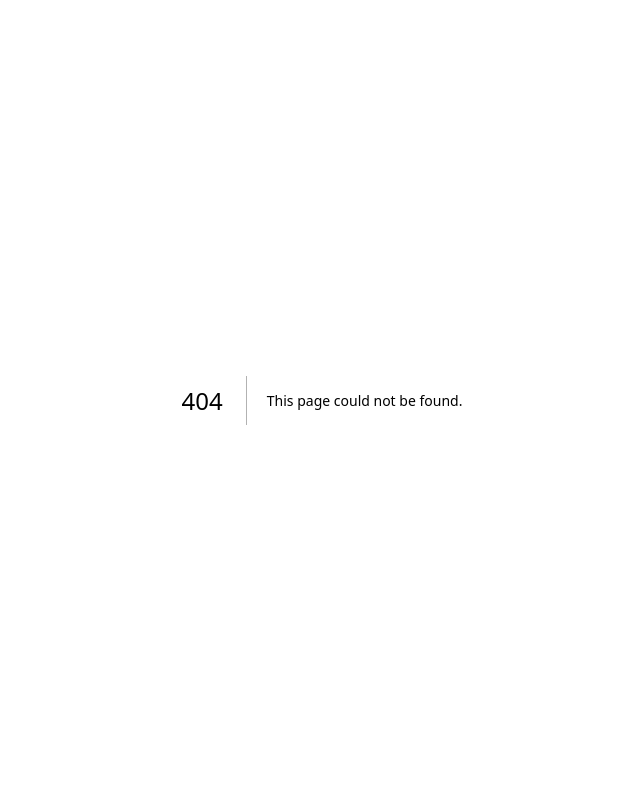
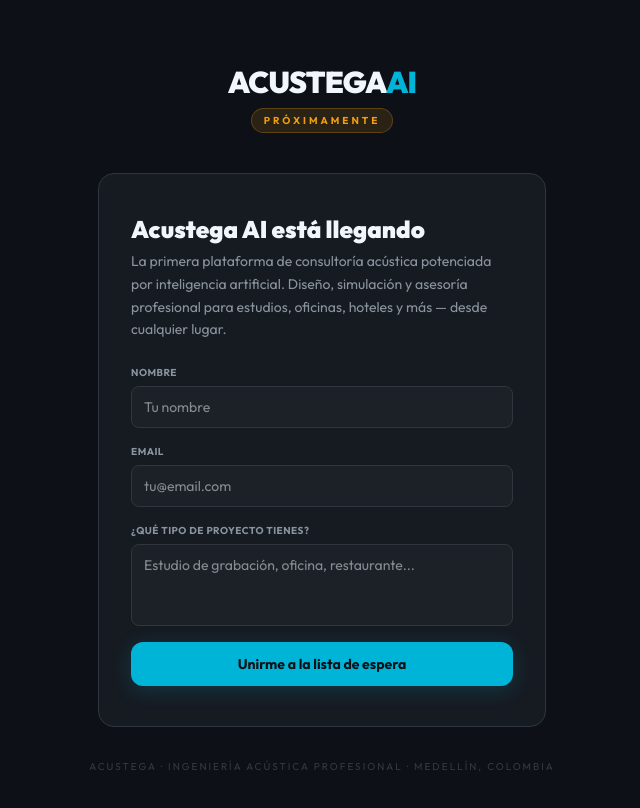
Before and after one commit to acustegayuxta/acustega, a Next.js app: page /lista-espera in a window 1280 px wide. Before the commit this address had no page. Shown: the top 808 px of the page, without its empty margins (318-958 px from the left). Built offline with nearby package versions, Linux system fonts and the light colour scheme.

Commit message:
agregar landing lista de espera acustega

```diff
--- /dev/null
+++ b/app/lista-espera/page.tsx
@@ -0,0 +1,174 @@
+"use client";
+
+import { useState } from "react";
+
+const BG      = "#0D1117";
+const SURFACE = "#161B22";
+const SURFACE2= "#1C2128";
+const CYAN    = "#00B4D8";
+const AMBER   = "#F59E0B";
+const CREAM   = "#F0F6FC";
+const MUTED   = "#8B949E";
+const BORDER  = "#30363D";
+const RED     = "#ef4444";
+
+export default function ListaEspera() {
+  const [nombre,  setNombre]  = useState("");
+  const [email,   setEmail]   = useState("");
+  const [mensaje, setMensaje] = useState("");
+  const [loading, setLoading] = useState(false);
+  const [success, setSuccess] = useState(false);
+  const [error,   setError]   = useState("");
+
+  const handleSubmit = async (e: React.FormEvent) => {
+    e.preventDefault();
+    setError("");
+    setLoading(true);
+    try {
+      const res = await fetch("/api/acustega-leads", {
+        method: "POST",
+        headers: { "Content-Type": "application/json" },
+        body: JSON.stringify({ nombre, email, mensaje }),
+      });
+      const data = await res.json() as { ok?: boolean; error?: string };
+      if (!res.ok || !data.ok) throw new Error(data.error ?? "Error al registrar");
+      setSuccess(true);
+    } catch (err) {
+      setError(err instanceof Error ? err.message : "Error al registrar");
+    } finally {
+      setLoading(false);
+    }
+  };
+
+  return (
+    <main
+      className="min-h-screen flex flex-col items-center justify-center px-4 py-16"
+      style={{ backgroundColor: BG, fontFamily: "var(--font-outfit)" }}
+    >
+      {/* Logo */}
+      <div className="mb-10 flex flex-col items-center gap-2">
+        <span className="text-3xl font-black tracking-tight" style={{ color: CREAM }}>
+          ACUSTEGA<span style={{ color: CYAN }}>AI</span>
+        </span>
+        <span
+          className="text-[10px] font-bold tracking-[0.3em] uppercase px-3 py-1 rounded-full"
+          style={{ backgroundColor: `${AMBER}20`, color: AMBER, border: `1px solid ${AMBER}40` }}
+        >
+          Próximamente
+        </span>
+      </div>
+
+      {/* Card */}
+      <div
+        className="w-full max-w-md rounded-2xl px-8 py-10 flex flex-col gap-6"
+        style={{ backgroundColor: SURFACE, border: `1px solid ${BORDER}` }}
+      >
+        {success ? (
+          /* ── Confirmación ── */
+          <div className="flex flex-col items-center gap-4 py-4 text-center">
+            <div
+              className="w-14 h-14 rounded-full flex items-center justify-center"
+              style={{ backgroundColor: `${CYAN}20`, border: `1.5px solid ${CYAN}50` }}
+            >
+              <svg viewBox="0 0 24 24" fill="none" className="w-7 h-7">
+                <path d="M5 12l5 5L19 7" stroke={CYAN} strokeWidth="2.5" strokeLinecap="round" strokeLinejoin="round" />
+              </svg>
+            </div>
+            <div>
+              <p className="text-lg font-bold" style={{ color: CREAM }}>¡Estás en la lista!</p>
+              <p className="text-sm mt-1" style={{ color: MUTED }}>
+                Te avisaremos cuando Acustega AI esté disponible. Gracias por tu interés.
+              </p>
+            </div>
+          </div>
+        ) : (
+          /* ── Formulario ── */
+          <>
+            <div className="flex flex-col gap-1.5">
+              <h1 className="text-2xl font-black leading-tight" style={{ color: CREAM }}>
+                Acustega AI está llegando
+              </h1>
+              <p className="text-sm leading-relaxed" style={{ color: MUTED }}>
+                La primera plataforma de consultoría acústica potenciada por inteligencia artificial.
+                Diseño, simulación y asesoría profesional para estudios, oficinas, hoteles y más —
+                desde cualquier lugar.
+              </p>
+            </div>
+
+            <form onSubmit={handleSubmit} className="flex flex-col gap-4">
+              {/* Nombre */}
+              <div className="flex flex-col gap-1.5">
+                <label className="text-[10px] font-bold uppercase tracking-wider" style={{ color: MUTED }}>
+                  Nombre
+                </label>
+                <input
+                  type="text"
+                  required
+                  value={nombre}
+                  onChange={(e) => setNombre(e.target.value)}
+                  placeholder="Tu nombre"
+                  className="w-full text-sm outline-none px-3 py-2.5 rounded-lg"
+                  style={{ backgroundColor: SURFACE2, border: `1px solid ${BORDER}`, color: CREAM, caretColor: CYAN }}
+                />
+              </div>
+
+              {/* Email */}
+              <div className="flex flex-col gap-1.5">
+                <label className="text-[10px] font-bold uppercase tracking-wider" style={{ color: MUTED }}>
+                  Email
+                </label>
+                <input
+                  type="email"
+                  required
+                  value={email}
+                  onChange={(e) => setEmail(e.target.value)}
+                  placeholder="tu@email.com"
+                  className="w-full text-sm outline-none px-3 py-2.5 rounded-lg"
+                  style={{ backgroundColor: SURFACE2, border: `1px solid ${BORDER}`, color: CREAM, caretColor: CYAN }}
+                />
+              </div>
+
+              {/* Mensaje */}
+              <div className="flex flex-col gap-1.5">
+                <label className="text-[10px] font-bold uppercase tracking-wider" style={{ color: MUTED }}>
+                  ¿Qué tipo de proyecto tienes?
+                </label>
+                <textarea
+                  required
+                  value={mensaje}
+                  onChange={(e) => setMensaje(e.target.value)}
+                  placeholder="Estudio de grabación, oficina, restaurante..."
+                  rows={3}
+                  className="w-full text-sm outline-none px-3 py-2.5 rounded-lg resize-none"
+                  style={{ backgroundColor: SURFACE2, border: `1px solid ${BORDER}`, color: CREAM, caretColor: CYAN }}
+                />
+              </div>
+
+              {error && (
+                <p className="text-[11px] text-center" style={{ color: RED }}>{error}</p>
+              )}
+
+              <button
+                type="submit"
+                disabled={loading}
+                className="w-full py-3 rounded-xl text-sm font-bold transition-all"
+                style={{
+                  backgroundColor: loading ? `${CYAN}60` : CYAN,
+                  color: BG,
+                  cursor: loading ? "not-allowed" : "pointer",
+                  boxShadow: loading ? "none" : `0 4px 20px ${CYAN}30`,
+                }}
+              >
+                {loading ? "Registrando..." : "Unirme a la lista de espera"}
+              </button>
+            </form>
+          </>
+        )}
+      </div>
+
+      <p className="mt-8 text-[10px] tracking-[0.2em] uppercase" style={{ color: `${MUTED}50` }}>
+        Acustega · Ingeniería Acústica Profesional · Medellín, Colombia
+      </p>
+    </main>
+  );
+}
--- a/app/page.tsx
+++ b/app/page.tsx
@@ -1,7 +1,10 @@
-"use client";
+import { redirect } from "next/navigation";
 
-import { useEffect, useRef, useState, useCallback } from "react";
-import { useRouter } from "next/navigation";
+export default function Home() {
+  redirect("/lista-espera");
+}
+
+// ── Legacy splash (unused while redirect is active) ──
 
 const BG   = "#0D1117";
 const CYAN = "#00B4D8";
```
